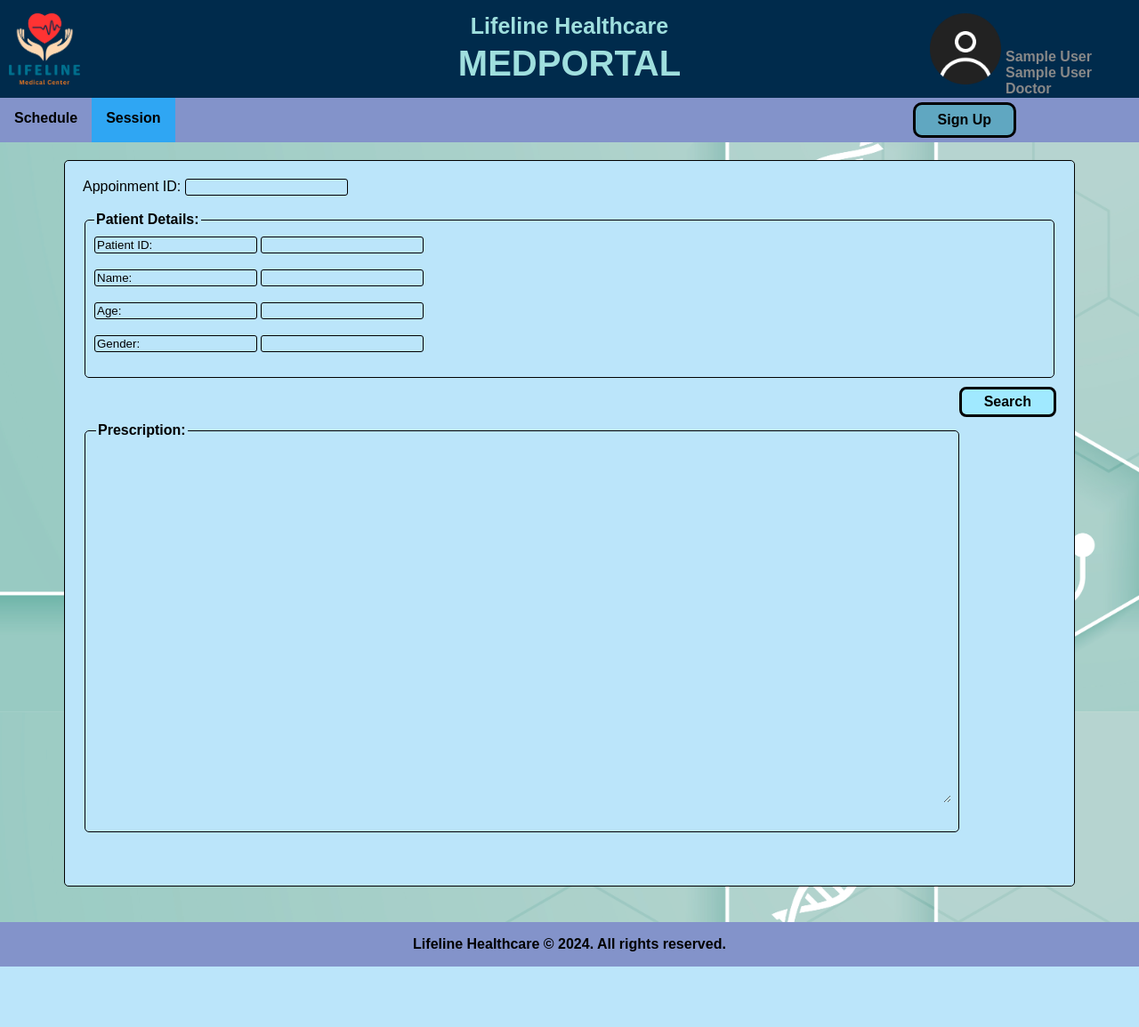
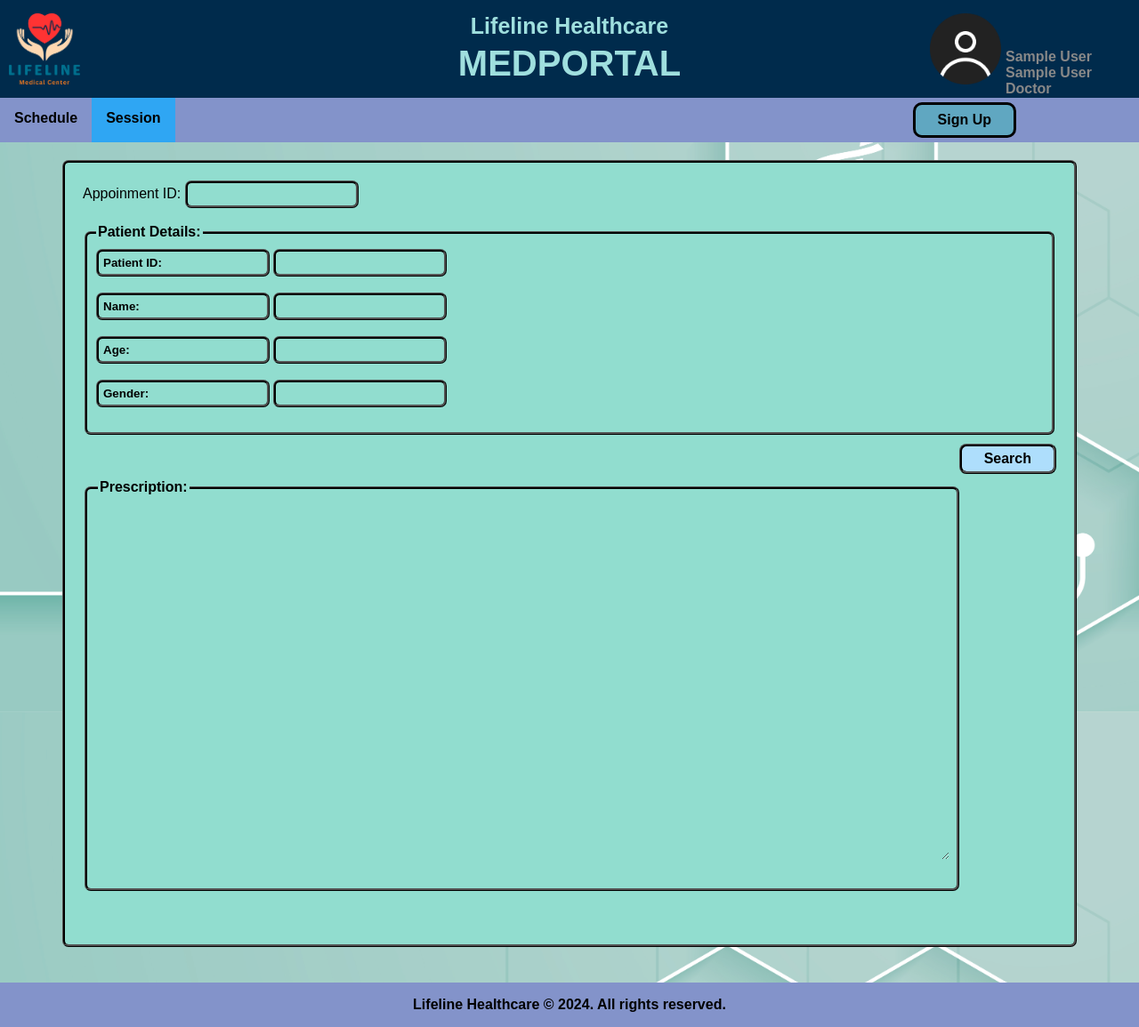
Before and after one commit to rusirukashmeera/Medical-portal2, a PHP site: page /doc-appoinment-ongoing.php in a window 1280 px wide. Shown: the whole page at 89% size. Before the commit the page ends 1087 px from the top, so only its background shows below. Run offline with PHP 8.4, Linux system fonts and the light colour scheme; the visitor is signed in with stand-in values (Sample User, id 1).

Commit message:
frontend changes

```diff
--- a/src/styles/doc-appoinment-ongoing.css
+++ b/src/styles/doc-appoinment-ongoing.css
@@ -6,12 +6,12 @@
 
 
 .ongoing-box {
-  border: 1px groove black;
-  border-radius: 5px;
+  border: 3px ridge black;
+  border-radius: 7px;
   width: 90%;
   height: 100%;
   margin-bottom: 20px;
-  background-color: #bbe5fa ;
+  background-color: #91DDCF ;
   margin-top: 160px;
   overflow: auto;
 }
@@ -21,16 +21,18 @@
 }
 
 .session-details fieldset{
-  border: 1px solid black;
-  border-radius: 5px;
+  border: 3px ridge black;
+  border-radius: 7px;
   padding: 10px;
   margin-bottom: 10px;
 }
 
 .session-details input {
-    background-color: transparent;
-    border: 1px solid black;
-    border-radius: 3px;
+  border: 3px ridge black;
+  border-radius: 7px;
+  background: transparent;
+  font-weight: bolder;
+  padding: 5px;
 }
 
 #prescription-details{
@@ -55,14 +57,14 @@
   font-size: 16px;
   padding: 5px 25px;
   border-width: 3px;
-  background-color: #A0E9FF;
+  background-color: #AEDEFC;
   transition: 0.3s ease;
   float: right;
   cursor: pointer;
 }
 
 #submit:hover{
-  background-color: #89CFF3;
+  background-color: #5BBCFF;
   color: black;
 }
 
@@ -75,14 +77,14 @@
   font-size: 16px;
   padding: 5px 25px;
   border-width: 3px;
-  background-color: #A0E9FF;
+  background-color: #AEDEFC;
   transition: 0.3s ease;
   float: right;
   cursor: pointer;
 }
 
 #delete:hover{
-  background-color: #89CFF3;
+  background-color: #5BBCFF;
   color: black;
 }
 
@@ -99,8 +101,8 @@
 }
 
 .prescription fieldset{
-  border: 1px solid black;
-  border-radius: 5px;
+  border: 3px ridge black;
+  border-radius: 7px;
   margin-bottom: 20px;
   margin-right: -20px;
 }
@@ -119,7 +121,7 @@
   font-size: 16px;
   padding: 5px 25px;
   border-width: 3px;
-  background-color: #A0E9FF;
+  background-color: #AEDEFC;
   transition: 0.3s ease;
   float: right;
   cursor: pointer;
@@ -128,6 +130,6 @@
 }
 
 #save:hover, #delete:hover{
-  background-color: #89CFF3;
+  background-color: #5BBCFF;
   color: black;
 }
```
Also changed, not shown: src/doc-schedule.php (+7 -2 lines), src/styles/doc-schedule.css (+15 -13 lines).
